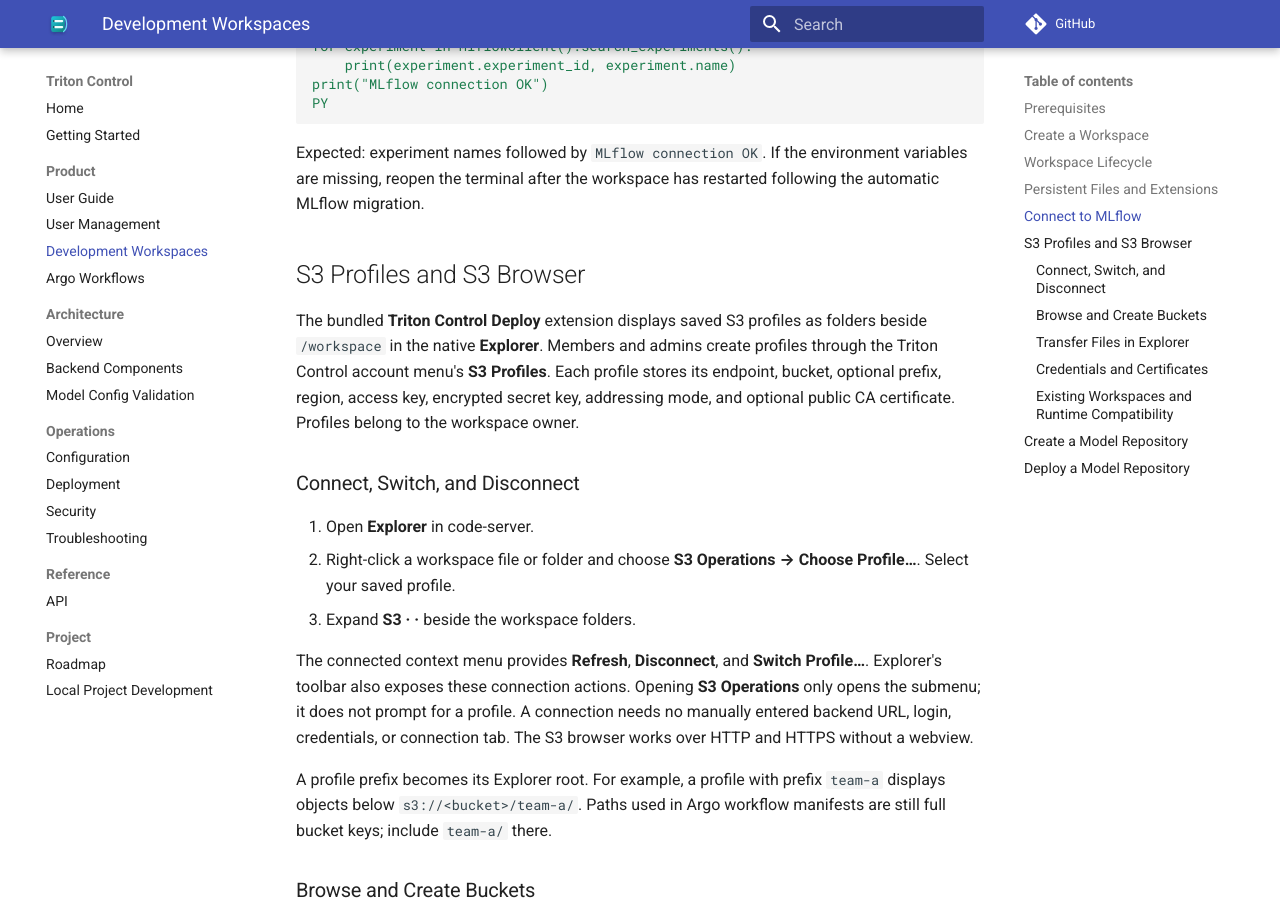
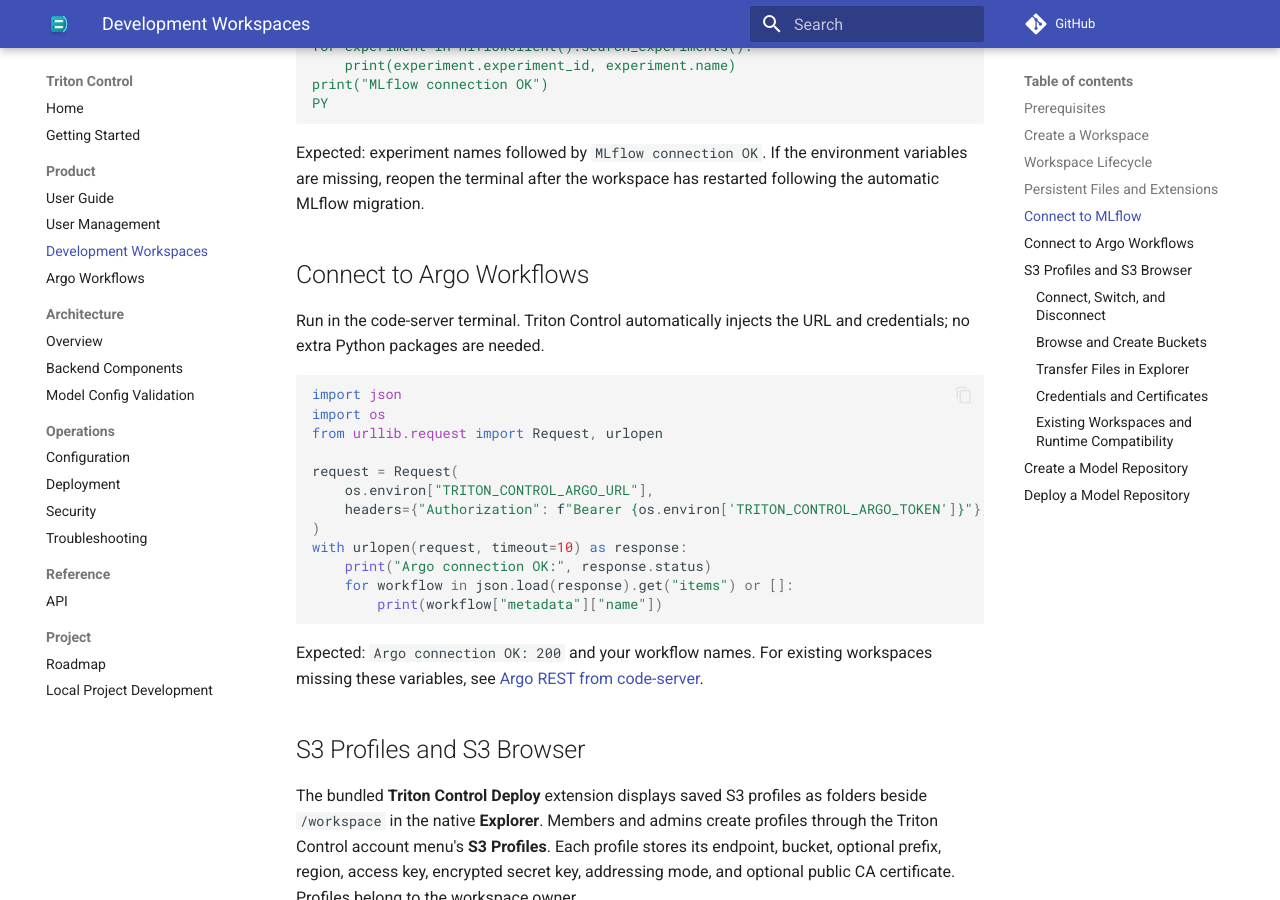
Before and after one commit to ai-lab-tech/triton-control, an MkDocs documentation site: the page built from docs/development-workspaces.md, in a window 1280 px wide and 900 px high, scrolled down 3469 px. Built offline with MkDocs 1.6.1 and Material for MkDocs 9.7.7, drawn with Linux system fonts in a browser that asks for light colours; comment, search, counter and statistics services are not loaded.

Commit message:
feat: Add instructions for connecting to Argo Workflows in development workspaces documentation

````diff
--- a/docs/development-workspaces.md
+++ b/docs/development-workspaces.md
@@ -139,6 +139,30 @@
 Expected: experiment names followed by `MLflow connection OK`.
 If the environment variables are missing, reopen the terminal after the workspace
 has restarted following the automatic MLflow migration.
+
+## Connect to Argo Workflows
+
+Run in the code-server terminal. Triton Control automatically injects the URL
+and credentials; no extra Python packages are needed.
+
+```python
+import json
+import os
+from urllib.request import Request, urlopen
+
+request = Request(
+    os.environ["TRITON_CONTROL_ARGO_URL"],
+    headers={"Authorization": f"Bearer {os.environ['TRITON_CONTROL_ARGO_TOKEN']}"},
+)
+with urlopen(request, timeout=10) as response:
+    print("Argo connection OK:", response.status)
+    for workflow in json.load(response).get("items") or []:
+        print(workflow["metadata"]["name"])
+```
+
+Expected: `Argo connection OK: 200` and your workflow names.
+For existing workspaces missing these variables, see
+[Argo REST from code-server](../charts/triton-control/README.md#argo-rest-from-code-server).
 
 ## S3 Profiles and S3 Browser
 
````
